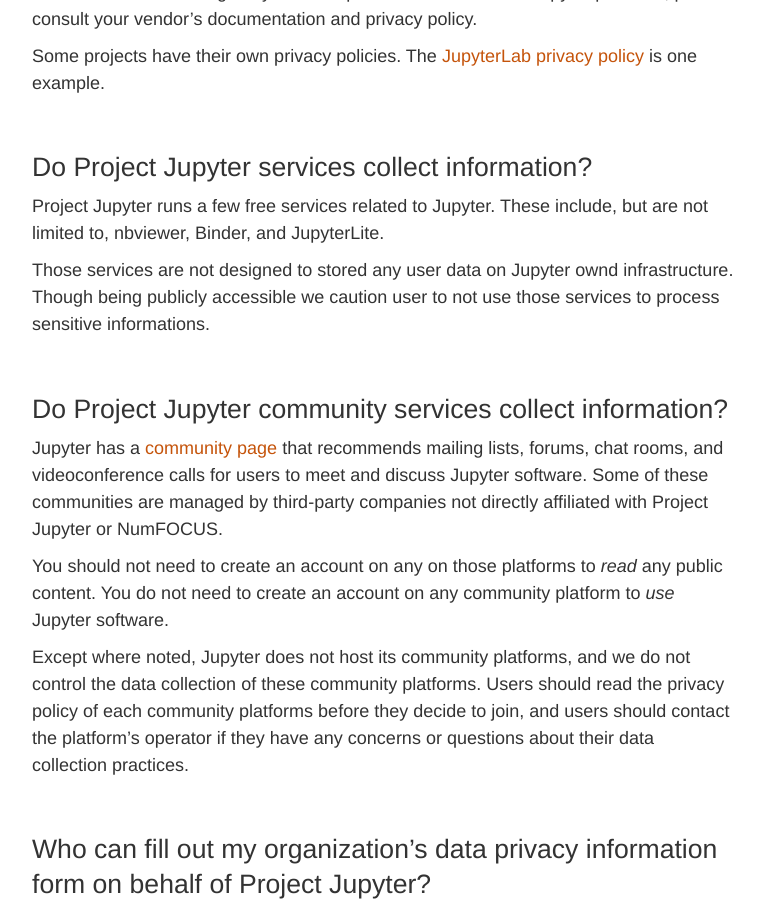
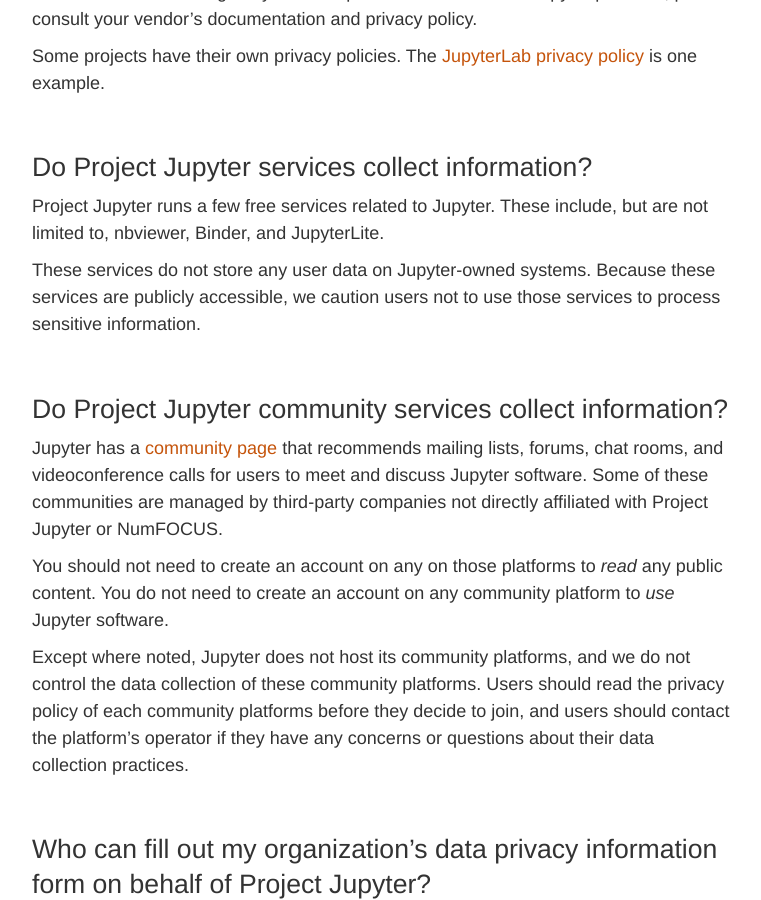
Before and after one commit to jupyter/jupyter.github.io, a Jekyll site: the page built from privacy.md, in a window 1280 px wide and 900 px high, scrolled down 785 px. Shown: the whole window, without its empty margins (257-1018 px from the left). Built offline with Jekyll 4.4.1, drawn with Linux system fonts in a browser that asks for light colours; comment, search, counter and statistics services are not loaded.

Commit message:
Apply suggestions from code review
Co-authored-by: Jason Weill <93281816+JasonWeill@users.noreply.github.com>

```diff
--- a/privacy.md
+++ b/privacy.md
@@ -33,9 +33,9 @@
 Project Jupyter runs a few free services related to Jupyter. These include, but are
 not limited to, nbviewer, Binder, and JupyterLite.
 
-Those services are not designed to stored any user data on Jupyter ownd
-infrastructure. Though being publicly accessible we caution user to not use
-those services to process sensitive informations.
+These services do not store any user data on Jupyter-owned
+systems. Because these services are publicly accessible, we caution users not to use
+those services to process sensitive information.
 
 ## Do Project Jupyter community services collect information?
 
```
